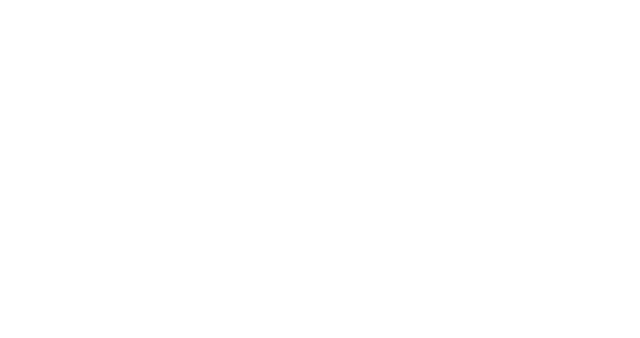
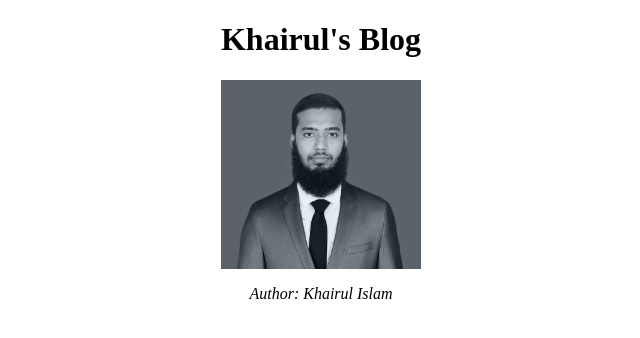
Before and after one commit to Khairul-Islam-1114/Programming-Hero-P1, a plain HTML site: page index.html in a window 1280 px wide. Shown: the whole page, without its empty margins (319-959 px from the left). Drawn offline with Linux system fonts and the light colour scheme.

Commit message:
Add Blog's Author name with Photo

```diff
--- a/index.html
+++ b/index.html
@@ -4,8 +4,13 @@
     <meta charset="UTF-8">
     <meta name="viewport" content="width=device-width, initial-scale=1.0">
     <title>Programming Hero Git & GitHub P1</title>
+    <link rel="stylesheet" href="styles.css">
 </head>
 <body>
+    <h1>Khairul's Blog</h1>
+
+        <img src="Khairul_Islam.jpg" alt="Author: Khairul Islam">
+        <p><i>Author: Khairul Islam</i></p>
 
 </body>
 </html>
--- /dev/null
+++ b/styles.css
@@ -0,0 +1,14 @@
+h1{
+    text-align: center;
+}
+
+img{
+    display: block;
+    margin: auto;
+    width: 200px;
+}
+
+p{
+    text-align: center;
+
+}
```
Also changed, not shown: Khairul_Islam.jpg (added).
